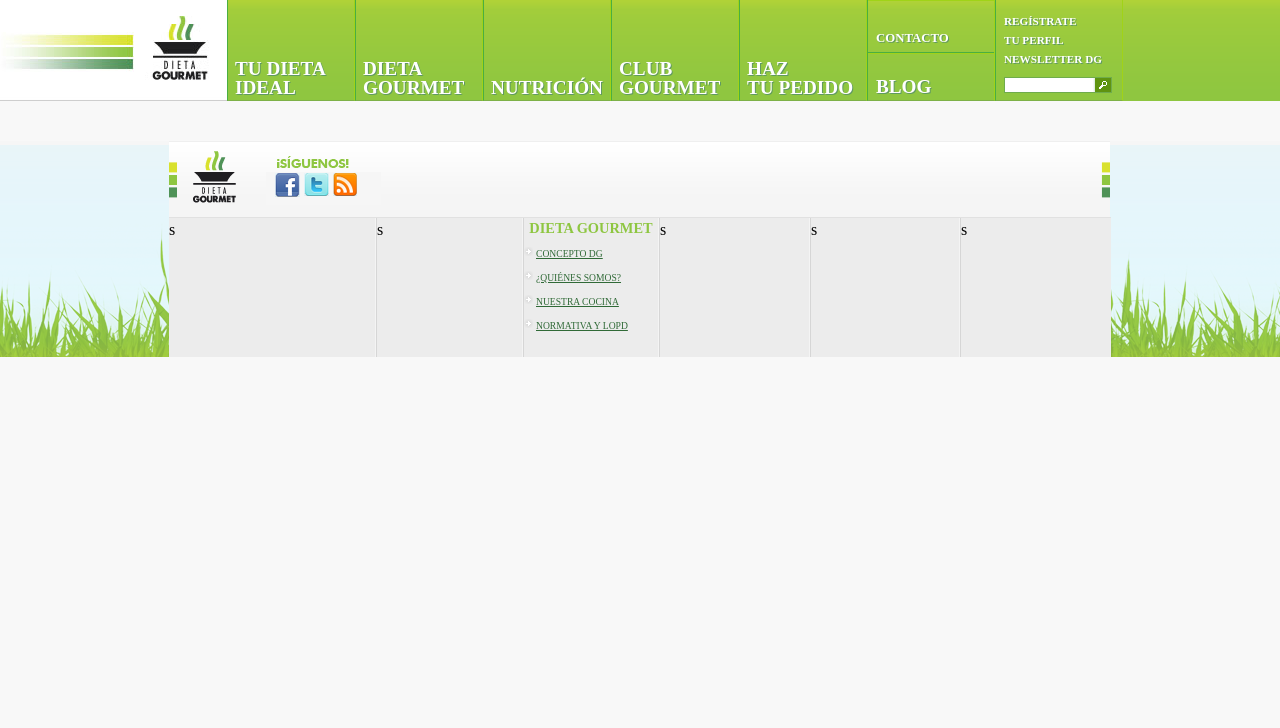
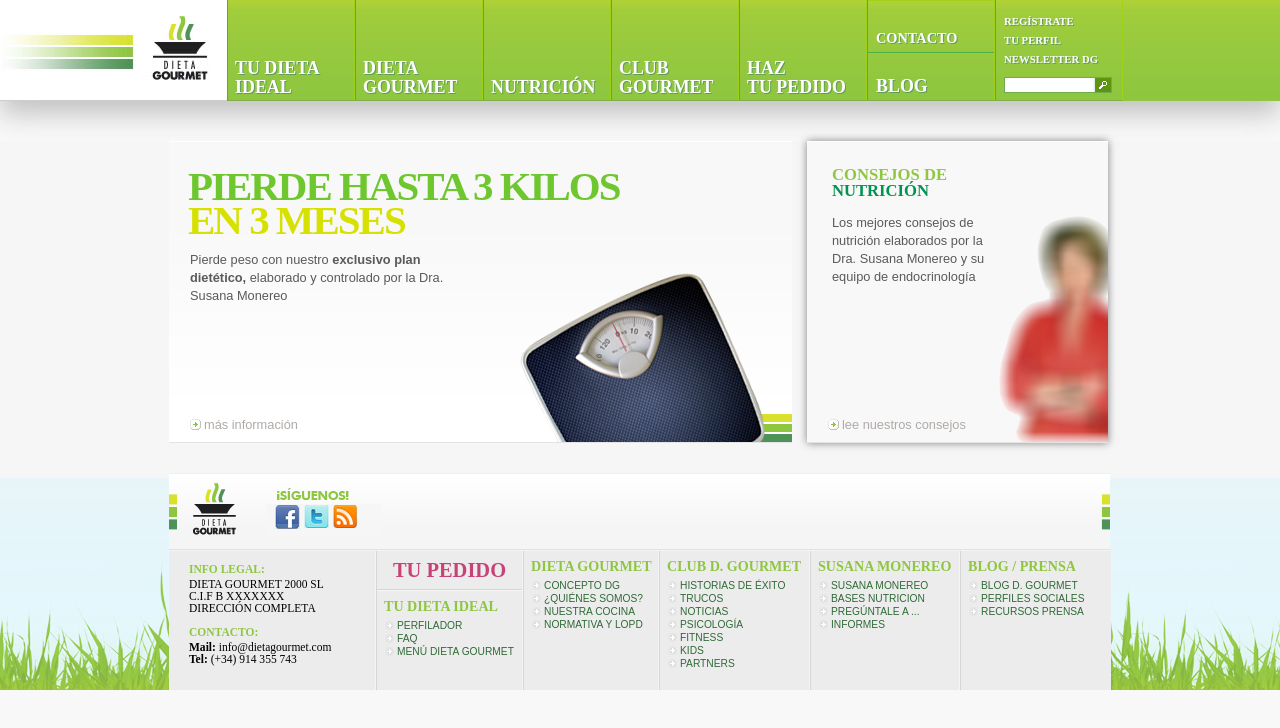
Before and after one commit to frodoweb/myproducts, a plain HTML site: page index.html in a window 1280 px wide. Drawn offline with Linux system fonts and the light colour scheme.

Commit message:
2 cajitas más y footer completo

```diff
--- a/index.html
+++ b/index.html
@@ -32,7 +32,16 @@
 			</ul>
 		</div>
 		<div id="content">
-			<div class="box">
+			<div class="box box1">
+				<h1>PIERDE HASTA 3 KILOS <span>EN 3 MESES</span></h1>
+				<p>Pierde peso con nuestro <strong>exclusivo plan dietético,</strong> elaborado y controlado por la Dra. Susana Monereo</p>
+				<a href="">más información</a>
+				<img class="box1_bascula" src="assets/box1_bascula.png" alt="" />
+			</div>
+			<div class="box box2">
+				<h2>CONSEJOS DE <span>NUTRICIÓN</span></h2>
+				<p>Los mejores consejos de nutrición elaborados por la Dra. Susana Monereo y su equipo de endocrinología</p>
+				<a href="">lee nuestros consejos</a>
 			</div>
 			<div id="footer">
 				<div class="footer_head">
@@ -43,8 +52,24 @@
 					</ul>
 				</div>
 				<div class="footer_content">
-					<div style="width: 206px;">s</div>
-					<div style="width: 145px;">s</div>
+					<div style="width: 206px;">
+						<h4>INFO LEGAL:</h4>
+						<p>DIETA GOURMET 2000 SL</p>
+						<p>C.I.F B XXXXXXX</p>
+						<p>DIRECCIÓN COMPLETA</p>
+						<h4>CONTACTO:</h4>
+						<p><strong>Mail:</strong> info@dietagourmet.com</p>
+						<p><strong>Tel:</strong> (+34) 914 355 743</p>
+					</div>
+					<div style="width: 145px;">
+						<h2>TU PEDIDO</h2>
+						<h3 class="down_pedido">TU DIETA IDEAL</h3>
+						<ul>
+							<li><a href="">PERFILADOR</a></li>
+							<li><a href="">FAQ</a></li>
+							<li><a href="">MENÚ DIETA GOURMET</a></li>
+						</ul>
+					</div>
 					<div style="width: 134px;">
 						<h3>DIETA GOURMET</h3>
 						<ul>
@@ -54,9 +79,35 @@
 							<li><a href="">NORMATIVA Y LOPD</a></li>
 						</ul>
 					</div>
-					<div style="width: 149px;">s</div>
-					<div style="width: 148px;">s</div>
-					<div style="width: 149px;">s</div>
+					<div style="width: 149px;">
+						<h3>CLUB D. GOURMET</h3>
+						<ul>
+							<li><a href="">HISTORIAS DE ÉXITO</a></li>
+							<li><a href="">TRUCOS</a></li>
+							<li><a href="">NOTICIAS</a></li>
+							<li><a href="">PSICOLOGÍA</a></li>
+							<li><a href="">FITNESS</a></li>
+							<li><a href="">KIDS</a></li>
+							<li><a href="">PARTNERS</a></li>
+						</ul>
+					</div>
+					<div style="width: 148px;">
+						<h3>SUSANA MONEREO</h3>
+						<ul>
+							<li><a href="">SUSANA MONEREO</a></li>
+							<li><a href="">BASES NUTRICION</a></li>
+							<li><a href="">PREGÚNTALE A ...</a></li>
+							<li><a href="">INFORMES</a></li>
+						</ul>
+					</div>
+					<div style="width: 149px;">
+						<h3>BLOG / PRENSA</h3>
+						<ul>
+							<li><a href="">BLOG D. GOURMET</a></li>
+							<li><a href="">PERFILES SOCIALES</a></li>
+							<li><a href="">RECURSOS PRENSA</a></li>
+						</ul>
+					</div>
 				</div>
 			</div>
 		</div>
--- a/main.css
+++ b/main.css
@@ -2,6 +2,7 @@ ul { list-style: none; }
 body {
 	background: #f8f8f8;
 	text-align: center;
+	font: 0.8em Arial, Helvetica, sans-serif;
 }
 #container {
 	width: 1280px;
@@ -13,8 +14,11 @@ body {
 	height: 101px;
 	background: url('assets/logo1.jpg') -330px center no-repeat;
 	-moz-box-shadow: 0px 13px 25px #c2c2c2;
+	box-shadow: 0px 13px 25px #c2c2c2;
+	-webkit-box-shadow: 0px 13px 25px #c2c2c2;
 	padding-left: 137px;
 	margin-bottom: 40px;
+	font: bold 1.4em/19px Ubuntu;
 }
 #header > a { float: left; }
 #header ul {overflow: hidden; background: url('assets/fondomenu.png') repeat-x; }
@@ -30,7 +34,6 @@ body {
 #header ul li a {
 	  color: #FFFFFF;
     display: block;
-		font: bold 1.2em/19px Ubuntu;
 		margin: 59px 0 0 7px;
     text-decoration: none;
     text-shadow: 1px 1px #609962;
@@ -47,14 +50,14 @@ body {
   padding: 28px 0 4px 8px;
 }
 #header li.register > a {
-    font-size: 0.7em;
+    font-size: 0.6em;
     margin: 0 0 0 8px;
 }
 #header li.register > a:first-child { margin-top: 12px; }
 #header form input[type=text] {
     background: url("assets/lupa.png") no-repeat scroll right center #FFFFFF;
     border: 1px solid #6FAC4C;
-    font-size: 0.7em;
+    font-size: 0.6em;
     margin: 8px 0 0 8px;
     padding: 1px 21px 1px 1px;
     width: 84px;
@@ -63,12 +66,79 @@ body {
 #header ul li a > span { display: block; }
 /* CONTENT */
 
+div.box {
+    background: url("assets/bg_box.png") repeat-x scroll 0 0 #FFFFFF;
+    border-bottom: 1px solid #E4E4E4;
+    border-top: 1px solid #FFFFFF;
+    height: 300px;
+    position: relative;
+    width: 623px;
+		color: #5B5A5A;
+}
+div.box1 { float:left; }
+div.box1 h1 {
+	    color: #6EC72E;
+    font: bold 3.2em Ubuntu;
+    letter-spacing: -2px;
+    margin: 20px 0 0 19px;
+}
+div.box1 h1 > span {
+	    color: #D6E100;
+    display: block;
+    line-height: 20px;
+}
+div.box p {
+	  line-height: 18px;
+    margin: 21px 0 0 21px;
+}
+div.box1 p { width: 259px; }
+div.box a {
+	  bottom: 10px;
+    color: #AEAAA7;
+    position: absolute;
+		background: url('assets/flecha_green.png') left center no-repeat;
+		padding-left: 14px;
+		text-decoration: none;
+		left: 21px;
+}
+img.box1_bascula {
+	  bottom: 0;
+    position: absolute;
+    right: 0;
+}
+
+div.box2 {
+	background: #f8f8f8 url('assets/box2_bg.png') right bottom no-repeat;
+	width: 301px;
+	height: 300px;
+	margin-left: 638px;
+	-moz-box-shadow: 0 0 8px #7F7F7F;
+	box-shadow: 0 0 8px #7F7F7F;
+	-webkit-box-shadow: 0 0 8px #7F7F7F;
+}
+div.box2 h2 {
+	    color: #8FC742;
+    font: bold 1.3em/16px Ubuntu;
+    margin: 25px 0 0 25px;
+}
+div.box2 h2 > span {
+	    color: #009352;
+    display: block;
+}
+div.box2 p {
+	    margin: 15px 0 0 25px;
+    width: 164px;
+}
+
+
+/* FOOTER */
 #content {
 	background: #f6f6f6 url('assets/footer.png') left bottom no-repeat;
 	padding: 0 169px;
 }
 #footer {
-
+	font-family: Ubuntu;
+	margin-top: 30px; /* DELETE */
 }
 #footer div.footer_head {
     background: url("assets/footer_head.png") no-repeat scroll 0 0 transparent;
@@ -83,6 +153,7 @@ body {
 #footer div.footer_content {
 	height: 139px;
 	background: #ececec;
+	border-top: 1px solid #F4F4F4;
 }
 #footer div.footer_content > div {
 	border-right: 1px solid #f4f4f4;
@@ -90,19 +161,48 @@ body {
 	float:left;
 	height: inherit;
 }
+#footer div.footer_content > div h2 {
+	  border-bottom: 1px solid #D5D5D5;
+    color: #C74277;
+    font-size: 1.6em;
+    font-weight: bold;
+    height: 38px;
+    line-height: 38px;
+    text-align: center;
+}
+#footer div.footer_content > div h3.down_pedido {
+	  border-top: 1px solid #F6F6F6;
+    margin: 0;
+    padding: 7px 0 0 7px;
+}
 #footer div.footer_content > div h3 {
-	  color: #8EC641;
+    color: #8EC641;
+    font-size: 1.1em;
+    font-weight: bold;
+    margin: 7px 0 0 7px;
+}
+#footer div.footer_content > div h4 {
+    color: #8EC641;
     font-size: 0.9em;
     font-weight: bold;
-    text-align: center;
+    margin: 12px 0 3px 20px;
 }
+#footer div.footer_content > div p {
+    font-family: Ubuntu;
+    font-size: 0.9em;
+    margin: 0 0 0 20px;
+}
+#footer div.footer_content > div ul { margin: 4px 0 0 8px; }
 #footer div.footer_content > div li {
-	background: url('assets/flecha.png') left center no-repeat;
-	padding-left: 12px;
+    background: url("assets/flecha.png") no-repeat scroll left center transparent;
+    line-height: 12px;
+    padding-left: 12px;
 }
 #footer div.footer_content > div li a {
-	  color: #306A37;
-    font-size: 0.6em;
+    color: #306A37;
+    font-family: Arial;
+    font-size: 0.8em;
+    text-decoration: none;
 }
 #footer div.footer_content > div:last-child { border-right: 0; }
 #footer div.footer_content > div:first-child { border-left: 0; }
```
Also changed, not shown: assets/box1_bascula.png (added), assets/box2_bg.png (added), assets/flecha_green.png (added).
